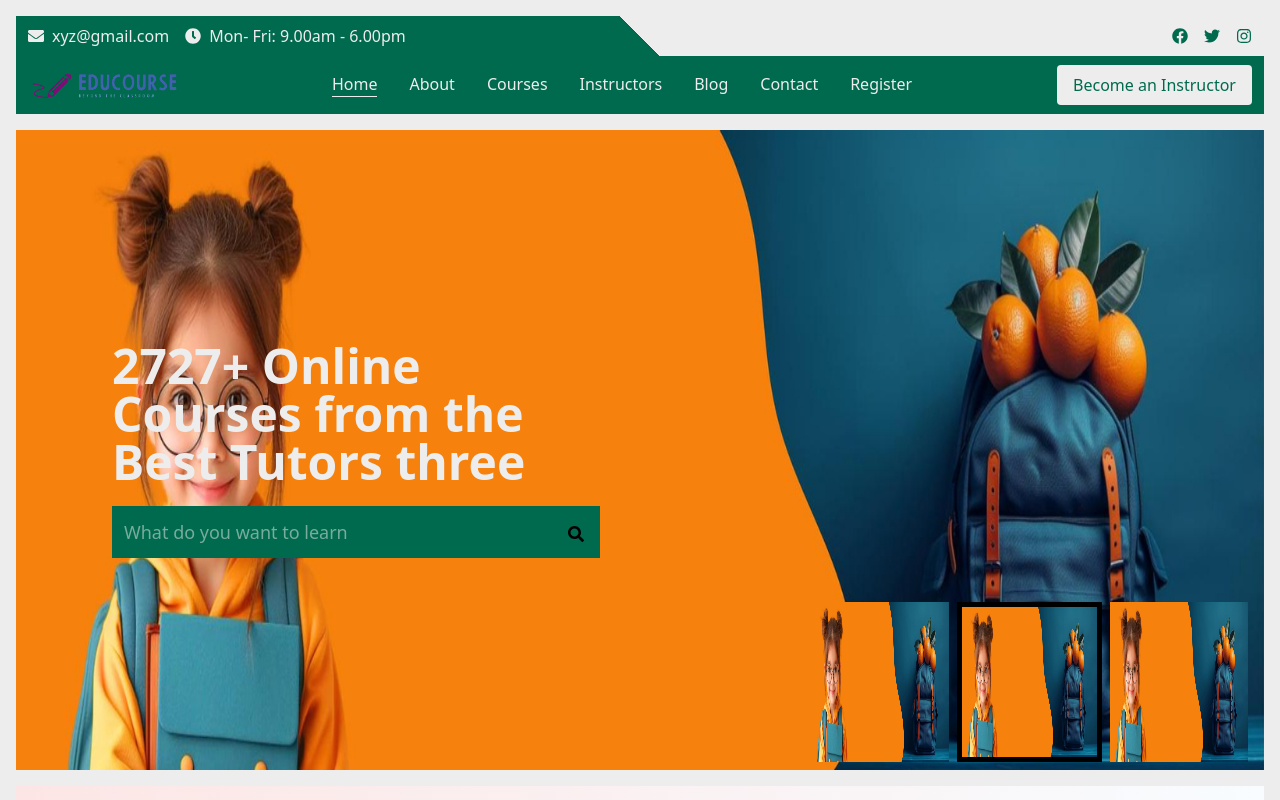
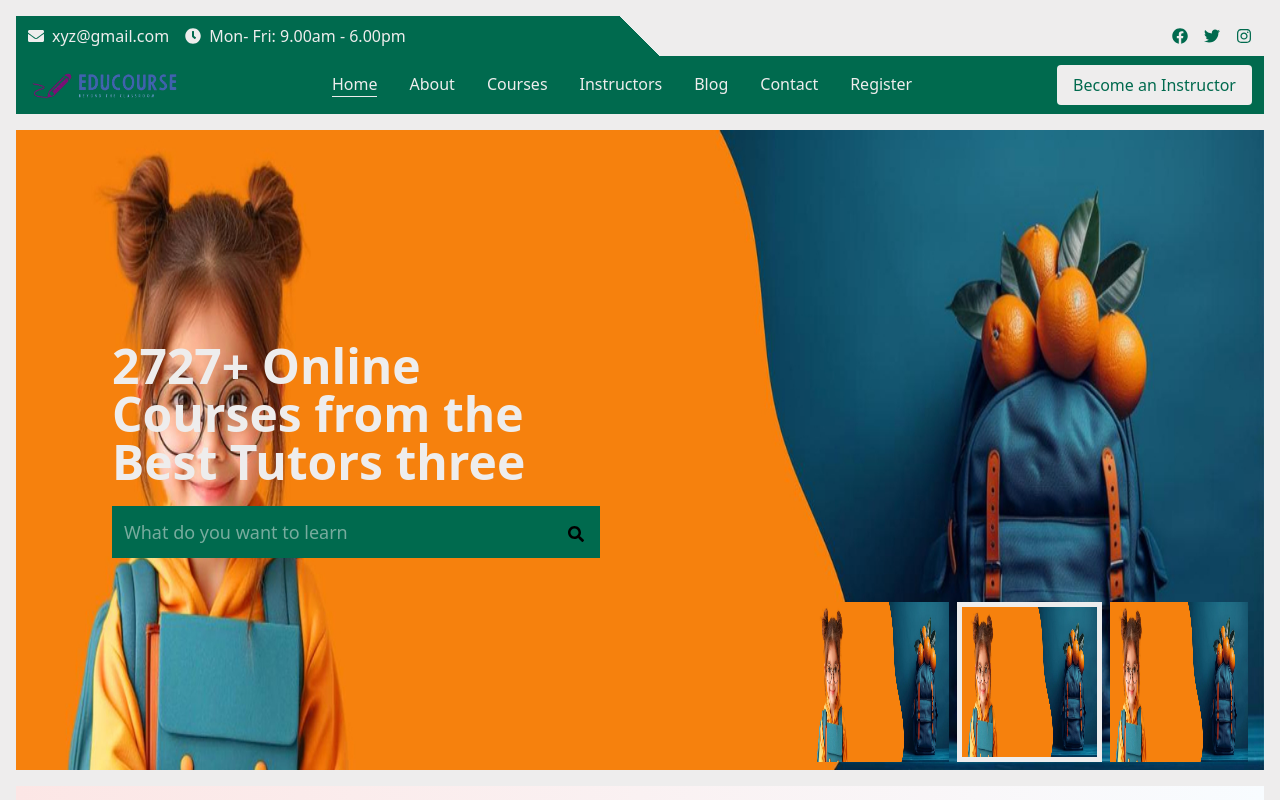
Before and after one commit to eduCourseOrg/eduCourse-client, a React (Vite) app: page / in a window 1280 px wide. Shown: the top 800 px of the page. Built offline with nearby package versions, Linux system fonts and the light colour scheme; no server answers.

Commit message:
4 steps of form updated

```diff
--- a/src/Components/Home/Hero.jsx
+++ b/src/Components/Home/Hero.jsx
@@ -126,7 +126,7 @@ const Hero = () => {
         <div
           onClick={() => handleSlideClick(0)}
           className={`w-full h-full ${
-            currentSlide === 0 && "border-5 border-secondary"
+            currentSlide === 0 && "border-5 border-[var(--color-secondary)]"
           }`}
         >
           <img src={banner9} alt="Banner Image" className={`w-full h-full `} />
@@ -134,7 +134,7 @@ const Hero = () => {
         <div
           onClick={() => handleSlideClick(1)}
           className={`w-full h-full ${
-            currentSlide === 1 && "border-5 border-secondary"
+            currentSlide === 1 && "border-5 border-[var(--color-secondary)]"
           }`}
         >
           <img src={banner9} alt="Banner Image" className={`w-full h-full `} />
@@ -142,7 +142,7 @@ const Hero = () => {
         <div
           onClick={() => handleSlideClick(2)}
           className={`w-full h-full ${
-            currentSlide === 2 && "border-5 border-secondary"
+            currentSlide === 2 && "border-5 border-[var(--color-secondary)]"
           }`}
         >
           <img src={banner9} alt="Banner Image" className={`w-full h-full `} />
--- a/src/Pages/Register/Form/ProfessionalInfo.jsx
+++ b/src/Pages/Register/Form/Skills.jsx
@@ -1,6 +1,6 @@
 import { useForm } from "react-hook-form";
 
-const ProfessionalInfo = () => {
+const Skills = () => {
   const {
     register,
     handleSubmit,
@@ -116,4 +116,4 @@ const ProfessionalInfo = () => {
   );
 };
 
-export default ProfessionalInfo;
+export default Skills;
--- a/src/Pages/Register/FormTeest.jsx
+++ b/src/Pages/Register/FormTeest.jsx
@@ -4,7 +4,7 @@ import "../../customCSS/multiStepForm.css";
 import Confirmation from "./Form/Confirmation";
 import EducationalInfo from "./Form/EducationalInfo";
 import PersonalInfo from "./Form/PersonalInfo";
-import ProfessionalInfo from "./Form/ProfessionalInfo";
+import Skills from "./Form/Skills";
 
 const FormTeest = () => {
   const steps = ["Personal Info", "Education", "Skills", "Confirmation"];
@@ -34,7 +34,7 @@ const FormTeest = () => {
   const stepForms = [
     <PersonalInfo key="1" formData={formData} handleChange={handleChange} />,
     <EducationalInfo key="2" formData={formData} handleChange={handleChange} />,
-    <ProfessionalInfo
+    <Skills
       key="3"
       formData={formData}
       handleChange={handleChange}
```
